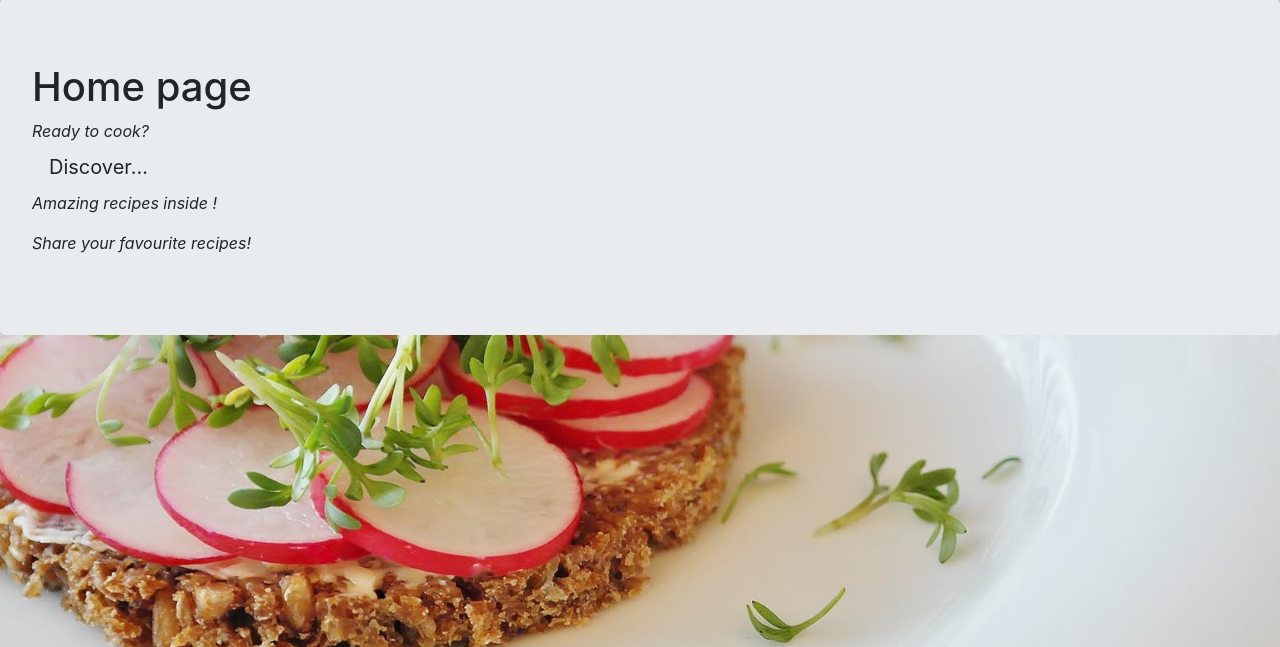
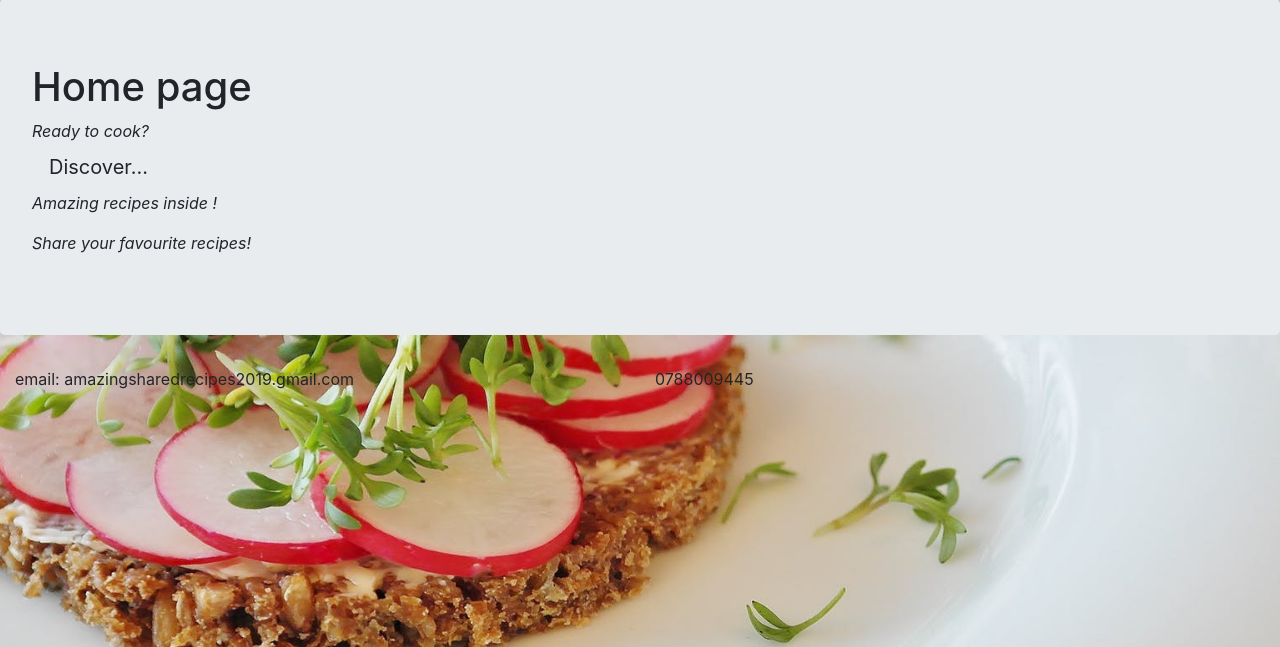
Before and after one commit to flo0909/flaskapp-project, a Flask app: page / in a window 1280 px wide. Shown: the part 57-704 px from the top of the page. Run offline with Flask 2, Linux system fonts and the light colour scheme; data that the repository does not hold is empty; some libraries are stand-ins or nearby versions.

Commit message:
added footer div

```diff
--- a/templates/index.html
+++ b/templates/index.html
@@ -17,4 +17,14 @@
 
 </div>
 
+<div class="footer col-lg-12">
+    <div class="row">
+
+            <p class="col-md-6 col-sm-12">email: amazingsharedrecipes2019.gmail.com</p>
+
+            <p class="col-md-6 col-sm-12"><i class="fa fa-phone" ></i> 0788009445</p>
+        </div>
+    </div>
+</div>
+
     {% endblock %}
```
